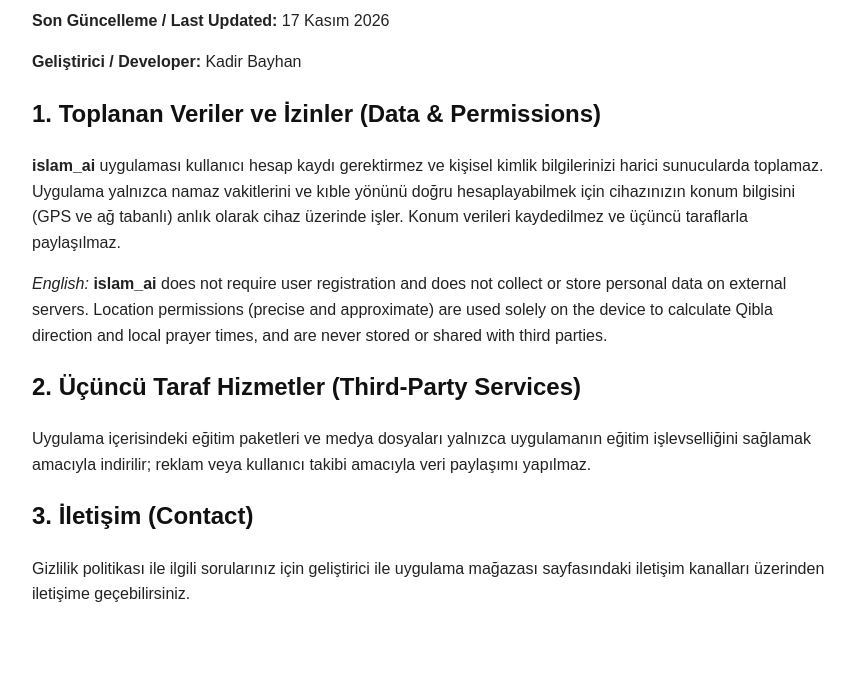
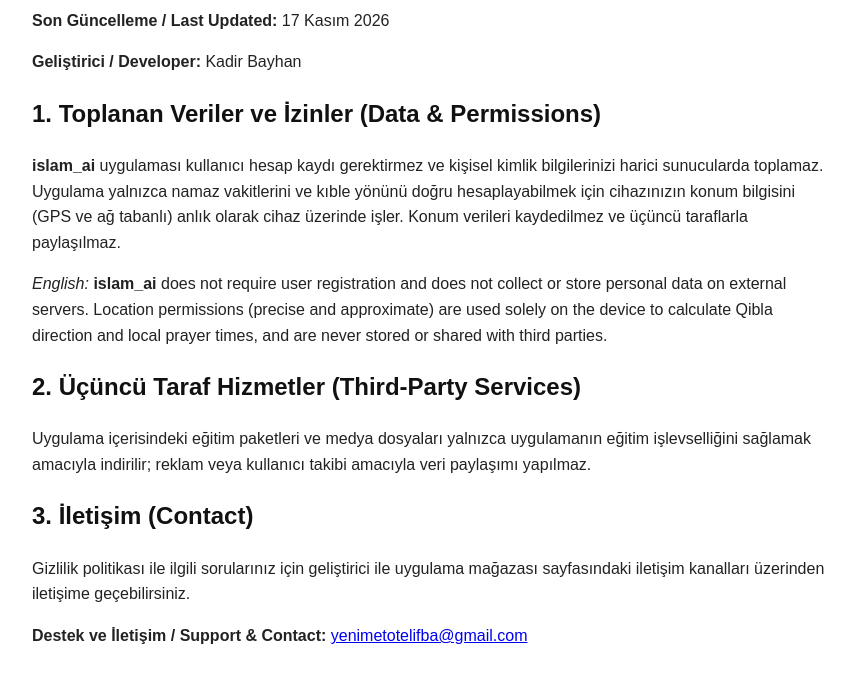
Before and after one commit to yenimetotelifba/islam_ai, a plain HTML site: page privacy.html in a window 1280 px wide. Shown: the part 105-788 px from the top of the page, without its empty margins (208-1063 px from the left). Drawn offline with Linux system fonts and the light colour scheme.

Commit message:
Gizlilik sayfasına destek ve iletişim e-postası eklendi
Co-Authored-By: Claude Opus 5.5 <noreply@anthropic.com>

```diff
--- a/privacy.html
+++ b/privacy.html
@@ -23,5 +23,6 @@
 
   <h2>3. İletişim (Contact)</h2>
   <p>Gizlilik politikası ile ilgili sorularınız için geliştirici ile uygulama mağazası sayfasındaki iletişim kanalları üzerinden iletişime geçebilirsiniz.</p>
+  <p><strong>Destek ve İletişim / Support &amp; Contact:</strong> <a href="mailto:yenimetotelifba@gmail.com">yenimetotelifba@gmail.com</a></p>
 </body>
 </html>
```
